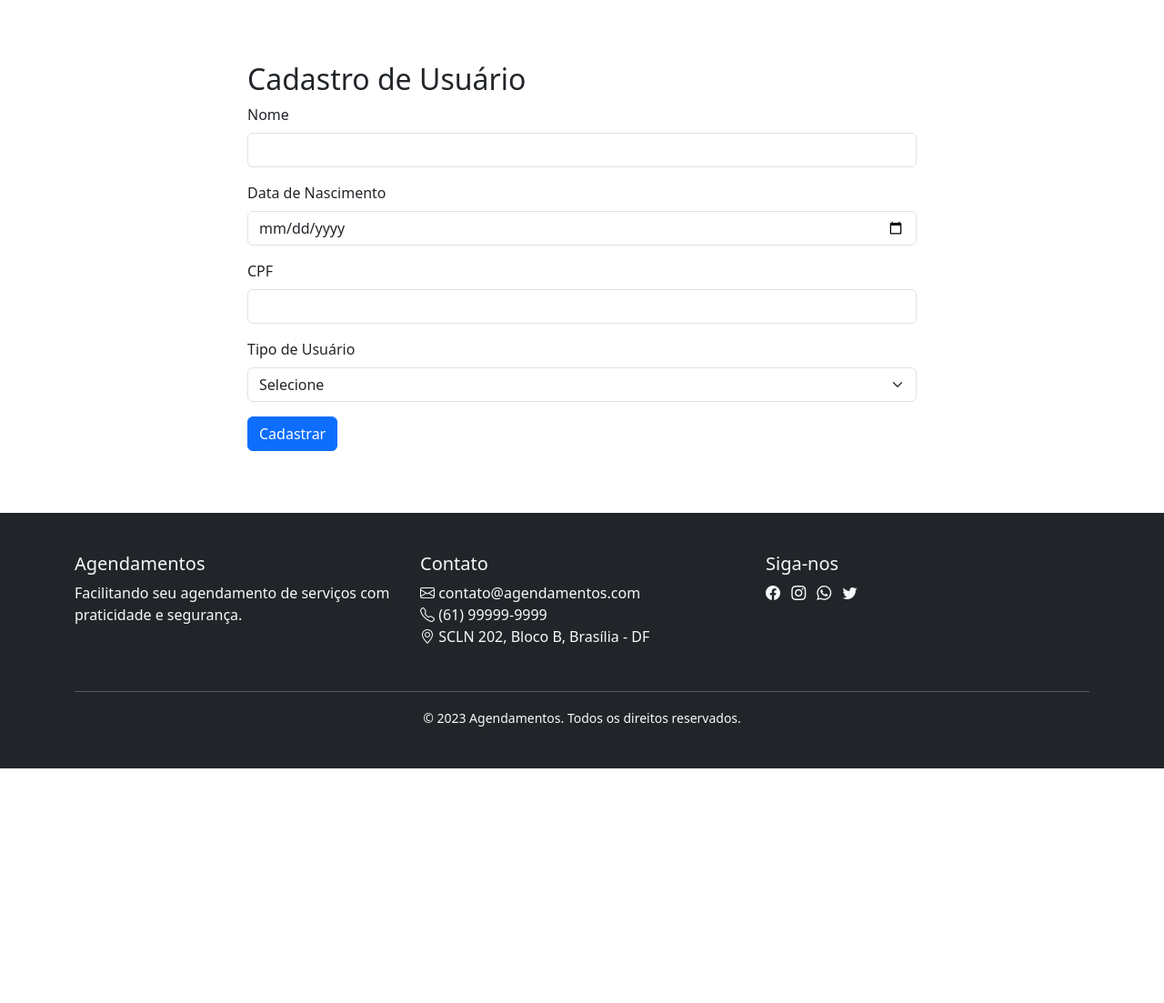
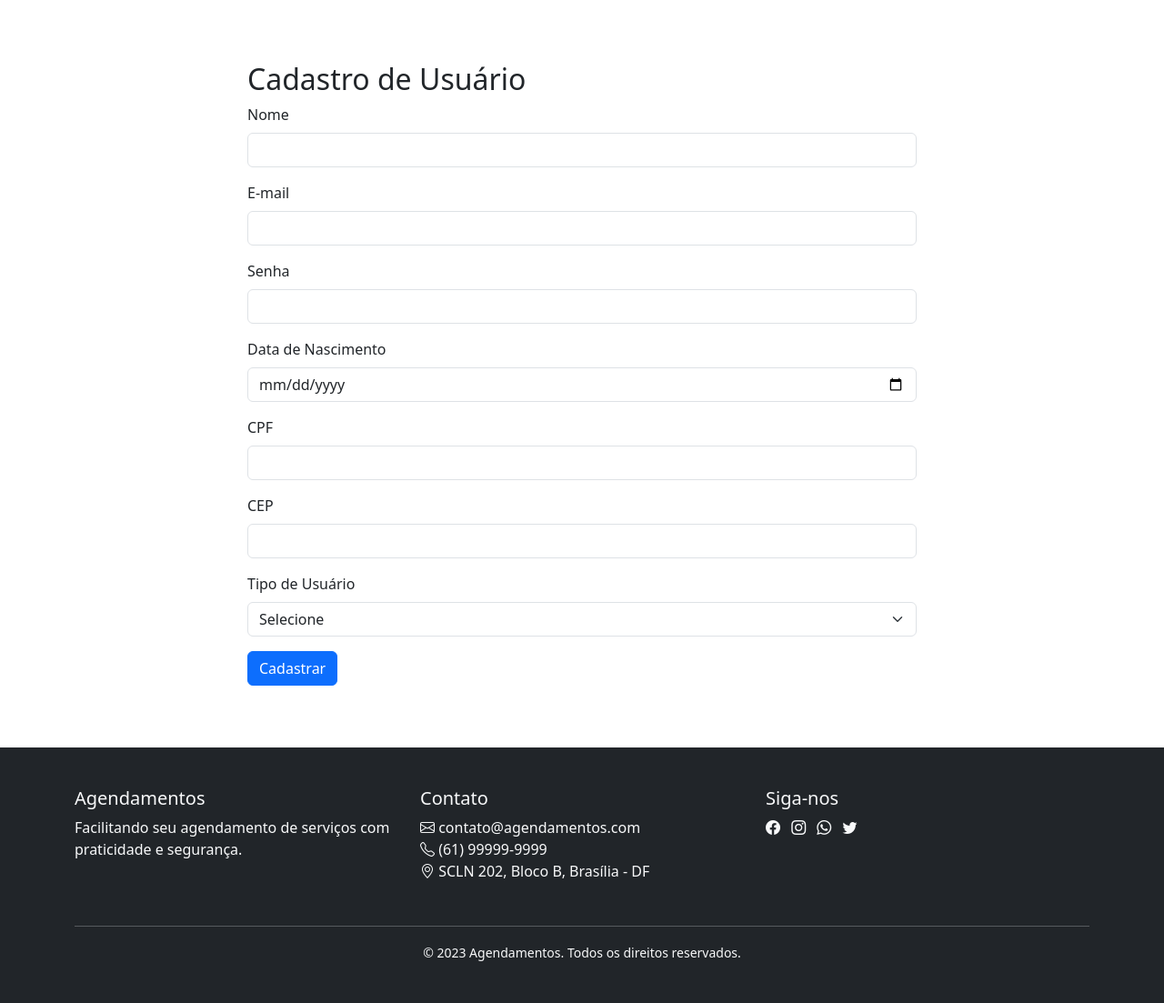
Before and after one commit to dionisio300/aulas-418, a Flask app: page /cadastrar in a window 1280 px wide. Shown: the part 60-1163 px from the top of the page at 91% size. Before the commit the page ends 905 px from the top, so only its background shows below. Run offline with Flask 3, Linux system fonts and the light colour scheme.

Commit message:
Formulário funcional

```diff
--- a/Flask/Aula08/app.py
+++ b/Flask/Aula08/app.py
@@ -32,8 +32,21 @@ def agendar():
 
         return render_template('confirmacaoServico.html',dadosServico = dadosServico)
 
-@app.route('/cadastrar')
+@app.route('/cadastrar', methods=['GET', 'POST'])
 def cadastrar():
-    return render_template('cadastrar.html')
+    if request.method == 'GET':
+        return render_template('cadastrar.html')
+    if request.method == 'POST':
+        nome = request.form.get('nome')
+        email = request.form.get('email')
+        senha = request.form.get('senha')
+        dtNascimento = request.form.get('dataNascimento')
+        cpf = request.form.get('cpf')
+        cep = request.form.get('cep')
+        tipoUsuario = request.form.get('tipoUsuario')
+
+        print(f'Nome: {nome}, Email: {email}, senha: {senha}, Data: {dtNascimento}, CPF: {cpf}, CEP: {cep}, Tipo Usuário: {tipoUsuario}')
+        return render_template('cadastrar.html')
+
 
 app.run(debug=True)
--- a/Flask/Aula08/templates/cadastrar.html
+++ b/Flask/Aula08/templates/cadastrar.html
@@ -1,27 +1,41 @@
 {% extends 'base.html' %}
 
 {% block conteudo %}
-<!-- Criar um formulário usando o bootstrap para cadastro de usuário começando pelo básico, nome, data de nascimento, cpf, ... depois o tipo de usuário com o select que será utilizado para abrir selecionar qual outro formulário iremos abrir, se é o de prestador de serviço ou o de cliente -->
+
 <div class="container mt-5">
     <div class="row">
         <div class="col-md-8 offset-md-2">
             <h2>Cadastro de Usuário</h2>
-            <form>
+            <form action="{{url_for('cadastrar')}}" method="post">
                 <div class="mb-3">
                     <label for="nome" class="form-label">Nome</label>
-                    <input type="text" class="form-control" id="nome" required>
+                    <input type="text" class="form-control" id="nome" name="nome">
                 </div>
                 <div class="mb-3">
+                    <label for="email" class="form-label">E-mail</label>
+                    <input type="email" class="form-control" id="email" name="email">
+                </div>
+                <div class="mb-3">
+                    <label for="senha" class="form-label">Senha</label>
+                    <input type="password" class="form-control" id="senha" name="senha">
+                </div>
+                <!-- Tentar implementar a confirmação de senha -->
+
+                <div class="mb-3">
                     <label for="dataNascimento" class="form-label">Data de Nascimento</label>
-                    <input type="date" class="form-control" id="dataNascimento" required>
+                    <input type="date" class="form-control" id="dataNascimento" name="dataNascimento">
                 </div>
                 <div class="mb-3">
                     <label for="cpf" class="form-label">CPF</label>
-                    <input type="text" class="form-control" id="cpf" required>
+                    <input type="text" class="form-control" id="cpf" name="cpf">
+                </div>
+                <div class="mb-3">
+                    <label for="cep" class="form-label">CEP</label>
+                    <input type="text" class="form-control" id="cep" name="cep">
                 </div>
                 <div class="mb-3">
                     <label for="tipoUsuario" class="form-label">Tipo de Usuário</label>
-                    <select class="form-select" id="tipoUsuario" required>
+                    <select class="form-select" id="tipoUsuario" name="tipoUsuario">
                         <option value="">Selecione</option>
                         <option value="prestador">Prestador de Serviço</option>
                         <option value="cliente">Cliente</option>
```
